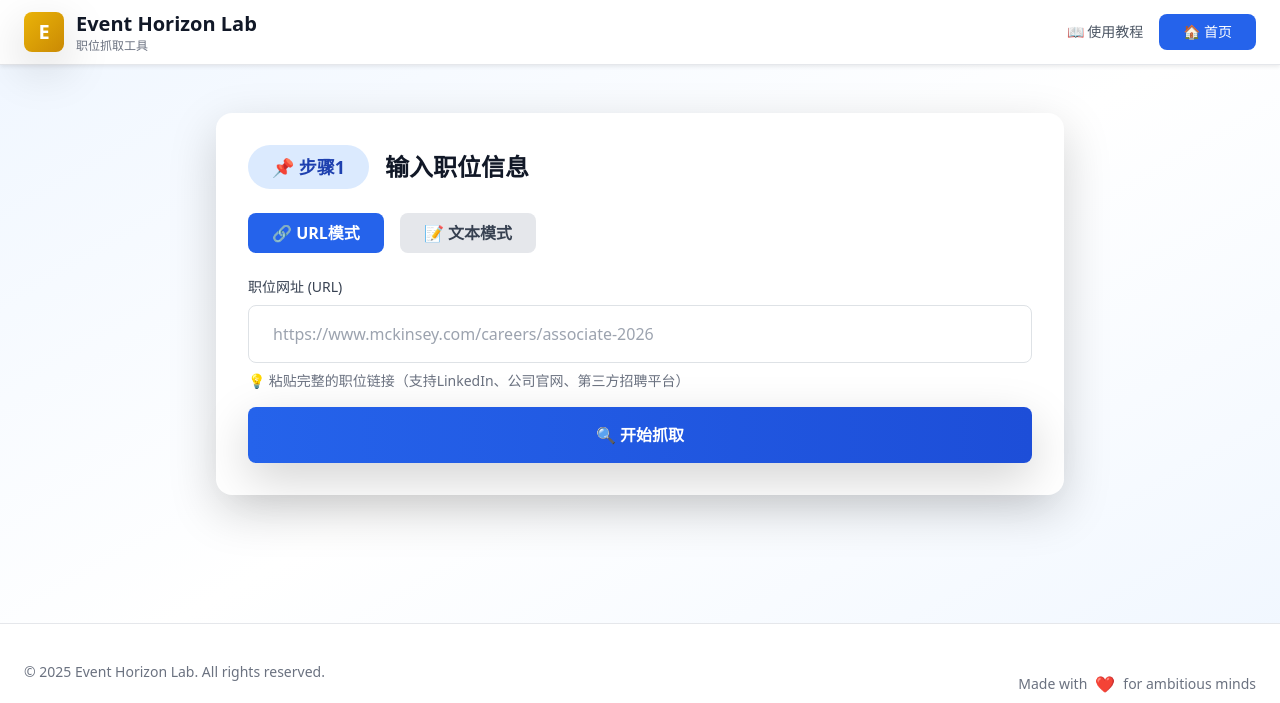
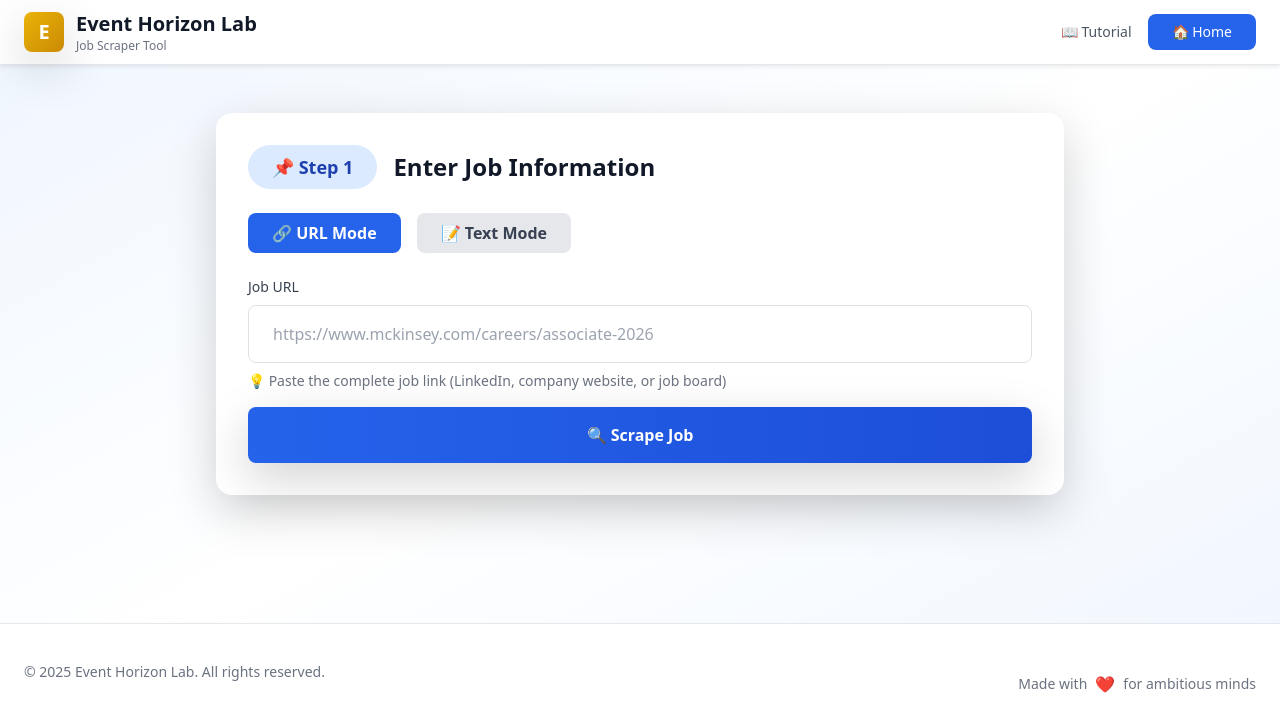
Before and after one commit to weizhiyuan610-droid/job-scraper-service, a Flask app: page / in a window 1280 px wide. Shown: the top 703 px of the page. Run offline with Flask 3, Linux system fonts and the light colour scheme; some libraries are stand-ins or nearby versions.

Commit message:
feat: convert web interface to English

```diff
--- a/templates/index.html
+++ b/templates/index.html
@@ -1,9 +1,9 @@
 <!DOCTYPE html>
-<html lang="zh-CN">
+<html lang="en">
 <head>
     <meta charset="UTF-8">
     <meta name="viewport" content="width=device-width, initial-scale=1.0">
-    <title>Event Horizon Lab - 职位抓取工具</title>
+    <title>Event Horizon Lab - Job Scraper</title>
     <script src="https://cdn.tailwindcss.com"></script>
     <link href="https://cdn.jsdelivr.net/npm/bootstrap@5.3.0/dist/css/bootstrap.min.css" rel="stylesheet">
     <link rel="stylesheet" href="{{ url_for('static', filename='css/style.css') }}">
@@ -19,15 +19,15 @@
                     </div>
                     <div>
                         <h1 class="text-xl font-bold text-gray-900">Event Horizon Lab</h1>
-                        <p class="text-xs text-gray-500">职位抓取工具</p>
+                        <p class="text-xs text-gray-500">Job Scraper Tool</p>
                     </div>
                 </div>
                 <div class="flex items-center space-x-4">
                     <a href="/tutorial" class="text-gray-600 hover:text-gray-900 text-sm">
-                        📖 使用教程
+                        📖 Tutorial
                     </a>
                     <a href="/" class="bg-blue-600 text-white px-4 py-2 rounded-lg text-sm hover:bg-blue-700">
-                        🏠 首页
+                        🏠 Home
                     </a>
                 </div>
             </div>
@@ -40,19 +40,19 @@
         <div class="bg-white rounded-2xl shadow-lg p-8 mb-8">
             <div class="flex items-center mb-6">
                 <span class="bg-blue-100 text-blue-800 text-lg font-bold px-4 py-2 rounded-full mr-4">
-                    📌 步骤1
+                    📌 Step 1
                 </span>
-                <h2 class="text-2xl font-bold text-gray-900">输入职位信息</h2>
+                <h2 class="text-2xl font-bold text-gray-900">Enter Job Information</h2>
             </div>
 
             <!-- Input Mode Toggle -->
             <div class="mb-6">
                 <div class="flex space-x-4">
                     <button onclick="setInputMode('url')" id="urlModeBtn" class="px-4 py-2 rounded-lg font-semibold bg-blue-600 text-white">
-                        🔗 URL模式
+                        🔗 URL Mode
                     </button>
                     <button onclick="setInputMode('text')" id="textModeBtn" class="px-4 py-2 rounded-lg font-semibold bg-gray-200 text-gray-700">
-                        📝 文本模式
+                        📝 Text Mode
                     </button>
                 </div>
             </div>
@@ -61,7 +61,7 @@
             <div id="urlMode" class="space-y-4">
                 <div>
                     <label for="jobUrl" class="block text-sm font-medium text-gray-700 mb-2">
-                        职位网址 (URL)
+                        Job URL
                     </label>
                     <input
                         type="url"
@@ -70,7 +70,7 @@
                         placeholder="https://www.mckinsey.com/careers/associate-2026"
                     >
                     <p class="mt-2 text-sm text-gray-500">
-                        💡 粘贴完整的职位链接（支持LinkedIn、公司官网、第三方招聘平台）
+                        💡 Paste the complete job link (LinkedIn, company website, or job board)
                     </p>
                 </div>
 
@@ -79,7 +79,7 @@
                     onclick="scrapeJob()"
                     class="w-full bg-gradient-to-r from-blue-600 to-blue-700 text-white font-semibold py-3 px-6 rounded-lg hover:from-blue-700 hover:to-blue-800 transform hover:scale-[1.02] transition-all duration-200 shadow-lg"
                 >
-                    🔍 开始抓取
+                    🔍 Scrape Job
                 </button>
             </div>
 
@@ -87,22 +87,22 @@
             <div id="textMode" class="space-y-4 hidden">
                 <div>
                     <label for="jobText" class="block text-sm font-medium text-gray-700 mb-2">
-                        职位描述 (JD) 文本内容
+                        Job Description Text
                     </label>
                     <textarea
                         id="jobText"
                         rows="10"
                         class="w-full px-4 py-3 border border-gray-300 rounded-lg focus:ring-2 focus:ring-blue-500 focus:border-transparent"
-                        placeholder="请粘贴完整的职位描述（Job Description）文本内容..."
+                        placeholder="Paste the complete job description text here..."
                     ></textarea>
                     <p class="mt-2 text-sm text-gray-500">
-                        💡 复制网页上的JD文本内容，粘贴到这里进行AI提取
+                        💡 Copy the JD text from the webpage and paste here for AI extraction
                     </p>
                 </div>
 
                 <div>
                     <label for="jobUrlForText" class="block text-sm font-medium text-gray-700 mb-2">
-                        职位来源网址（可选）
+                        Source URL (Optional)
                     </label>
                     <input
                         type="url"
@@ -111,7 +111,7 @@
                         placeholder="https://www.mckinsey.com/careers/associate-2026"
                     >
                     <p class="mt-2 text-sm text-gray-500">
-                        💡 填写来源网址，方便后续申请（如果有的话）
+                        💡 Add source URL for future reference (if available)
                     </p>
                 </div>
 
@@ -119,7 +119,7 @@
                     onclick="extractFromText()"
                     class="w-full bg-gradient-to-r from-purple-600 to-purple-700 text-white font-semibold py-3 px-6 rounded-lg hover:from-purple-700 hover:to-purple-800 transform hover:scale-[1.02] transition-all duration-200 shadow-lg"
                 >
-                    🤖 AI提取信息
+                    🤖 Extract with AI
                 </button>
             </div>
         </div>
@@ -179,12 +179,12 @@
                             行业分类 <span class="text-red-500">*</span>
                         </label>
                         <select id="industry" class="job-input w-full px-3 py-2 border border-gray-300 rounded-lg focus:ring-2 focus:ring-blue-500" required>
-                            <option value="咨询">咨询</option>
-                            <option value="投行">投行</option>
-                            <option value="科技互联网">科技互联网</option>
-                            <option value="金融科技">金融科技</option>
-                            <option value="快消">快消</option>
-                            <option value="其他">其他</option>
+                            <option value="Consulting">Consulting</option>
+                            <option value="Investment Banking">Investment Banking</option>
+                            <option value="Technology">Technology</option>
+                            <option value="Fintech">Fintech</option>
+                            <option value="FMCG">FMCG</option>
+                            <option value="Other">Other</option>
                         </select>
                     </div>
 
```
